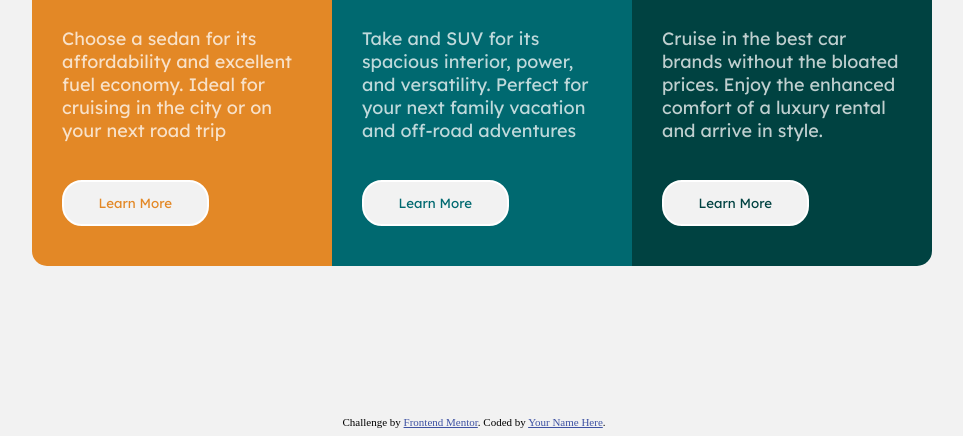
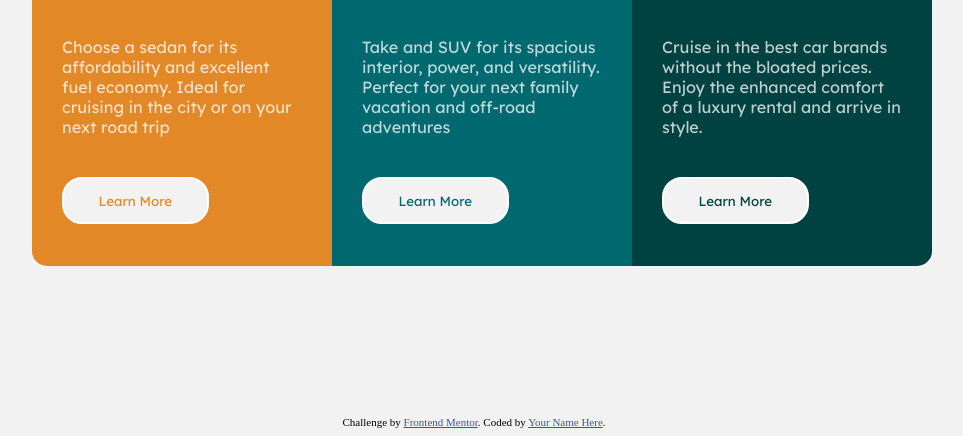
Before and after one commit to Eyepatch0/3-column-preview-card-component, a plain HTML site: page index.html in a window 1280 px wide. Shown: the part 392-828 px from the top of the page, without its empty margins (166-1129 px from the left). Drawn offline with Linux system fonts and the light colour scheme.

Commit message:
adjusted text size

```diff
--- a/style.css
+++ b/style.css
@@ -38,7 +38,7 @@ h1 {
 p {
   font-family: var(--para-font);
   color: var(--para-color);
-  font-size: 1.125rem;
+  font-size: 1.015rem;
 }
 .card__orange {
   background-color: var(--bright-orange);
```
